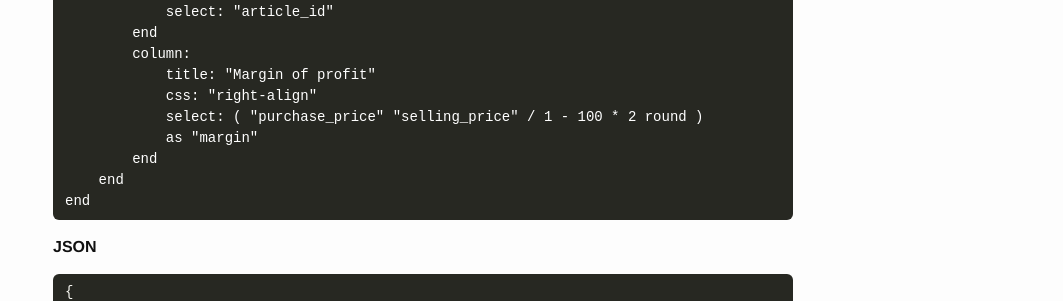
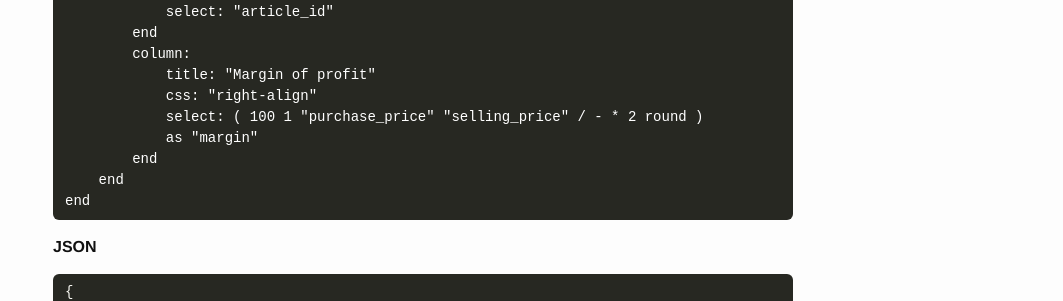
Before and after one commit to olleharstedt/olleharstedt.github.io, a Jekyll site: the page built from _posts/2024-05-25-report-generating-domain-specific-language-php.markdown, in a window 1280 px wide and 900 px high, scrolled down 1573 px. Shown: the part 382-683 px from the top of the window, without its empty margins (217-1280 px from the left). Built offline with Jekyll 4.4.1, drawn with Linux system fonts in a browser that asks for light colours; nearby versions of some CDN libraries; some of the changed text lies outside the part shown.

Commit message:
WIP forth

```diff
--- a/_posts/2024-05-25-report-generating-domain-specific-language-php.markdown
+++ b/_posts/2024-05-25-report-generating-domain-specific-language-php.markdown
@@ -89,7 +89,7 @@ report:
         column:
             title: "Margin of profit"
             css: "right-align"
-            select: ( "purchase_price" "selling_price" / 1 - 100 * 2 round )
+            select: ( 100 1 "purchase_price" "selling_price" / - * 2 round )
             as "margin"
         end
     end
```
